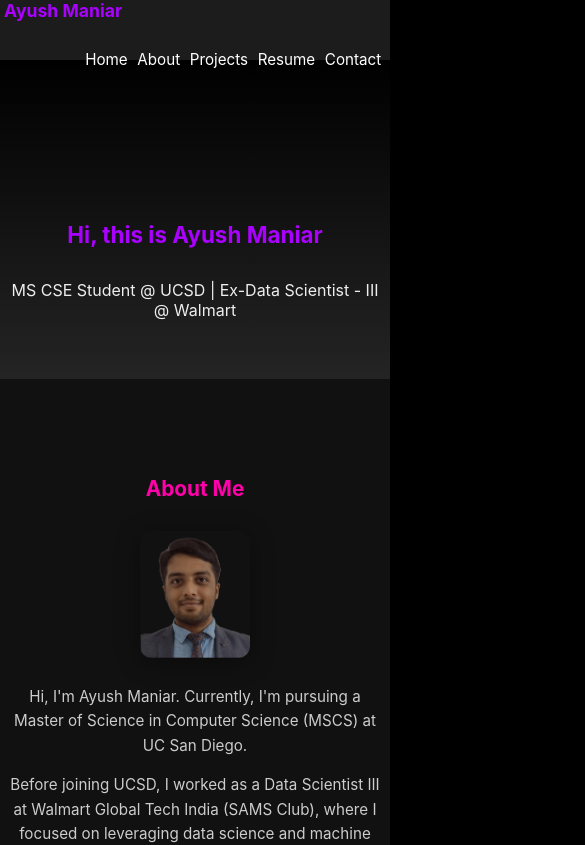
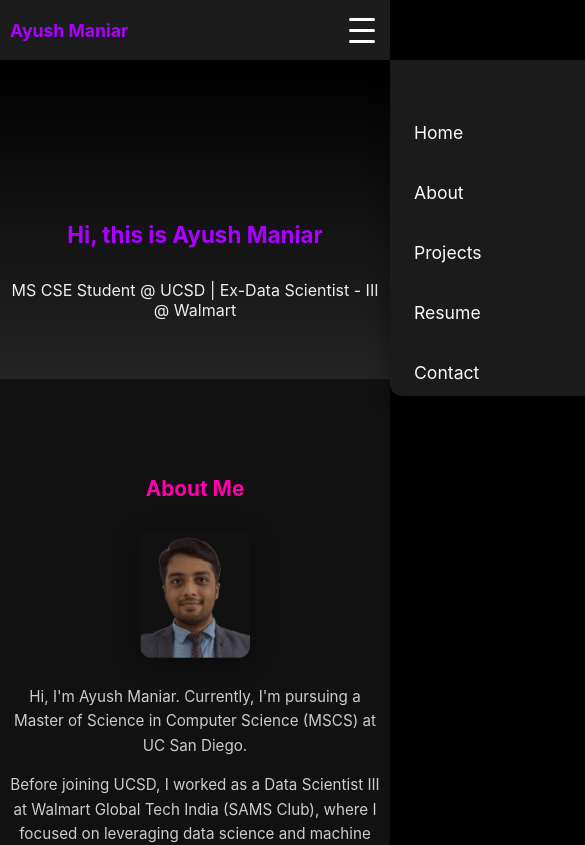
Before and after one commit to Ayush-maniar/Ayush-maniar.github.io, a React (Create React App) app: page / in a window 390 px wide. Shown: the top 845 px of the page, 585 px wide, since content can reach past the window. Built offline with nearby package versions, Linux system fonts and the light colour scheme.

Commit message:
Add responsive hamburger menu to Navbar component

```diff
--- a/src/components/Navbar.css
+++ b/src/components/Navbar.css
@@ -66,6 +66,39 @@
   border-bottom: 3px solid #f0a;
 }
 
+/* Hamburger styles */
+.hamburger {
+  display: none;
+  flex-direction: column;
+  justify-content: center;
+  align-items: center;
+  width: 36px;
+  height: 36px;
+  background: none;
+  border: none;
+  cursor: pointer;
+  z-index: 1001;
+  margin-left: 8px;
+  transition: background 0.2s;
+}
+.hamburger .bar {
+  width: 26px;
+  height: 3px;
+  background: #fff;
+  margin: 4px 0;
+  border-radius: 2px;
+  transition: 0.4s;
+}
+.hamburger.open .bar:nth-child(1) {
+  transform: translateY(7px) rotate(45deg);
+}
+.hamburger.open .bar:nth-child(2) {
+  opacity: 0;
+}
+.hamburger.open .bar:nth-child(3) {
+  transform: translateY(-7px) rotate(-45deg);
+}
+
 @media (max-width: 900px) {
   .navbar-container {
     padding: 0 10px;
@@ -81,24 +114,54 @@
 }
 
 @media (max-width: 700px) {
-  .navbar-container {
+  .hamburger {
+    display: flex;
+  }
+  .nav-menu {
+    position: absolute;
+    top: 60px;
+    right: 0;
+    width: 100vw;
+    max-width: 320px;
+    background: #1c1c1c;
     flex-direction: column;
     align-items: flex-start;
-    padding: 0 4px;
+    padding: 24px 0 12px 0;
+    box-shadow: 0 8px 24px rgba(0,0,0,0.4);
+    transform: translateX(100%);
+    transition: transform 0.3s ease;
+    opacity: 0.98;
+    z-index: 1000;
+    display: flex;
+    gap: 0;
+    border-radius: 0 0 0 12px;
+  }
+  .nav-menu.active {
+    transform: translateX(0);
+  }
+  .nav-item {
+    width: 100%;
     height: auto;
   }
-  .nav-menu {
+  .nav-links {
     width: 100%;
-    justify-content: flex-end;
-    flex-wrap: wrap;
+    padding: 18px 24px;
+    font-size: 1.1rem;
+    border-bottom: 1px solid #333;
+    justify-content: flex-start;
+  }
+  .nav-links:last-child {
+    border-bottom: none;
+  }
+  .navbar-container {
+    flex-direction: row;
+    align-items: center;
+    height: 60px;
+    position: relative;
   }
   .navbar-logo {
-    margin-bottom: 8px;
+    margin-bottom: 0;
     font-size: 1.1rem;
-  }
-  .nav-links {
-    font-size: 0.95rem;
-    padding: 0 0.3rem;
   }
 }
 
--- a/src/components/Navbar.tsx
+++ b/src/components/Navbar.tsx
@@ -1,14 +1,16 @@
-import React from 'react';
+import React, { useState } from 'react';
 import { Link, useLocation, useNavigate } from 'react-router-dom';
 import './Navbar.css';
 
 const Navbar: React.FC = () => {
   const location = useLocation();
   const navigate = useNavigate();
+  const [menuOpen, setMenuOpen] = useState(false);
 
   // Helper to handle section navigation from any route
   const handleSectionNav = (sectionId: string) => (e: React.MouseEvent) => {
     e.preventDefault();
+    setMenuOpen(false); // Close menu on navigation
     if (location.pathname !== '/') {
       navigate('/', { replace: false });
       // Wait for navigation, then scroll
@@ -22,16 +24,30 @@
     }
   };
 
+  // Close menu on route change (optional, for better UX)
+  React.useEffect(() => {
+    setMenuOpen(false);
+  }, [location.pathname]);
+
   return (
     <nav className="navbar">
       <div className="navbar-container">
         <span className="navbar-logo" style={{ color: '#a0f' }}>Ayush Maniar</span>
-        <ul className="nav-menu">
-          <li className="nav-item"><Link className="nav-links" to="/">Home</Link></li>
+        <button
+          className={`hamburger${menuOpen ? ' open' : ''}`}
+          aria-label="Toggle navigation menu"
+          onClick={() => setMenuOpen((open) => !open)}
+        >
+          <span className="bar"></span>
+          <span className="bar"></span>
+          <span className="bar"></span>
+        </button>
+        <ul className={`nav-menu${menuOpen ? ' active' : ''}`}>
+          <li className="nav-item"><Link className="nav-links" to="/" onClick={() => setMenuOpen(false)}>Home</Link></li>
           <li className="nav-item"><a className="nav-links" href="#about" onClick={handleSectionNav('about')}>About</a></li>
           <li className="nav-item"><a className="nav-links" href="#projects" onClick={handleSectionNav('projects')}>Projects</a></li>
           <li className="nav-item"><a className="nav-links" href="#resume" onClick={handleSectionNav('resume')}>Resume</a></li>
-          <li className="nav-item"><Link className="nav-links" to="/contact">Contact</Link></li>
+          <li className="nav-item"><Link className="nav-links" to="/contact" onClick={() => setMenuOpen(false)}>Contact</Link></li>
         </ul>
       </div>
     </nav>
```
